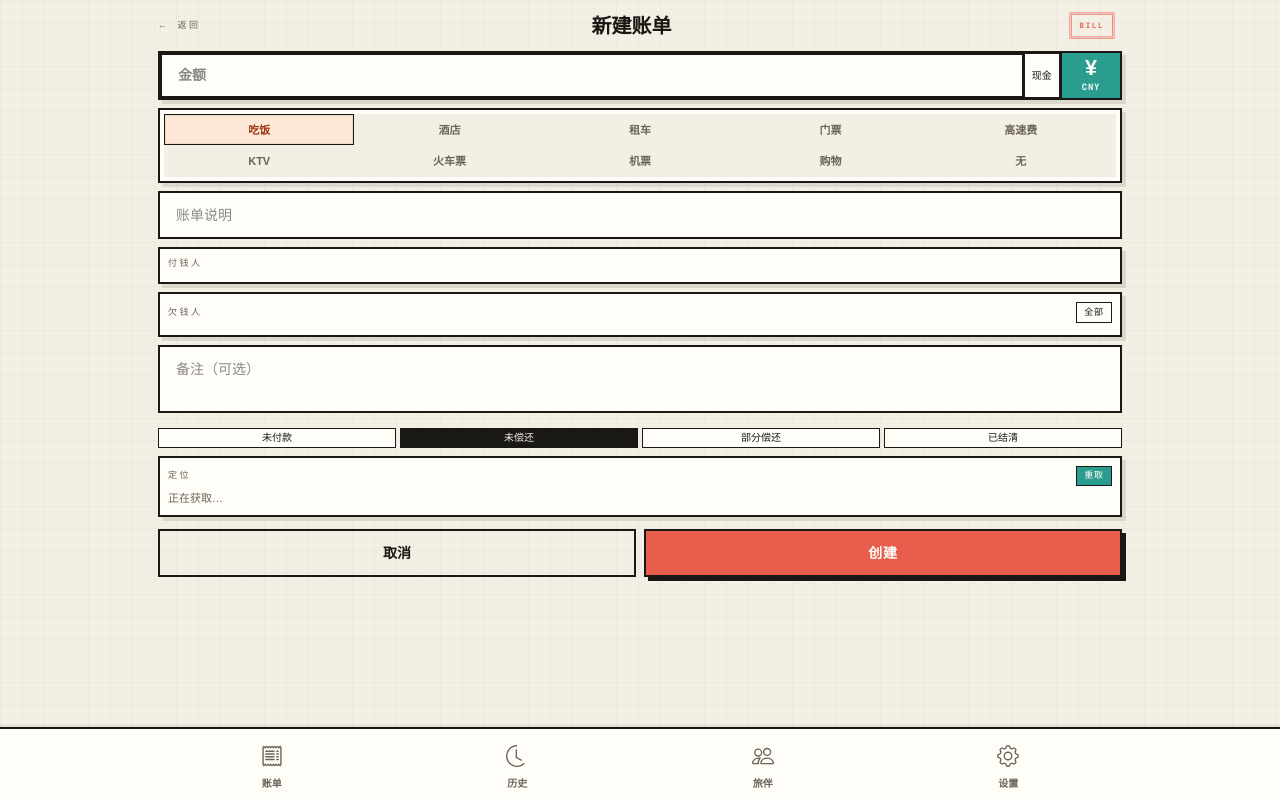
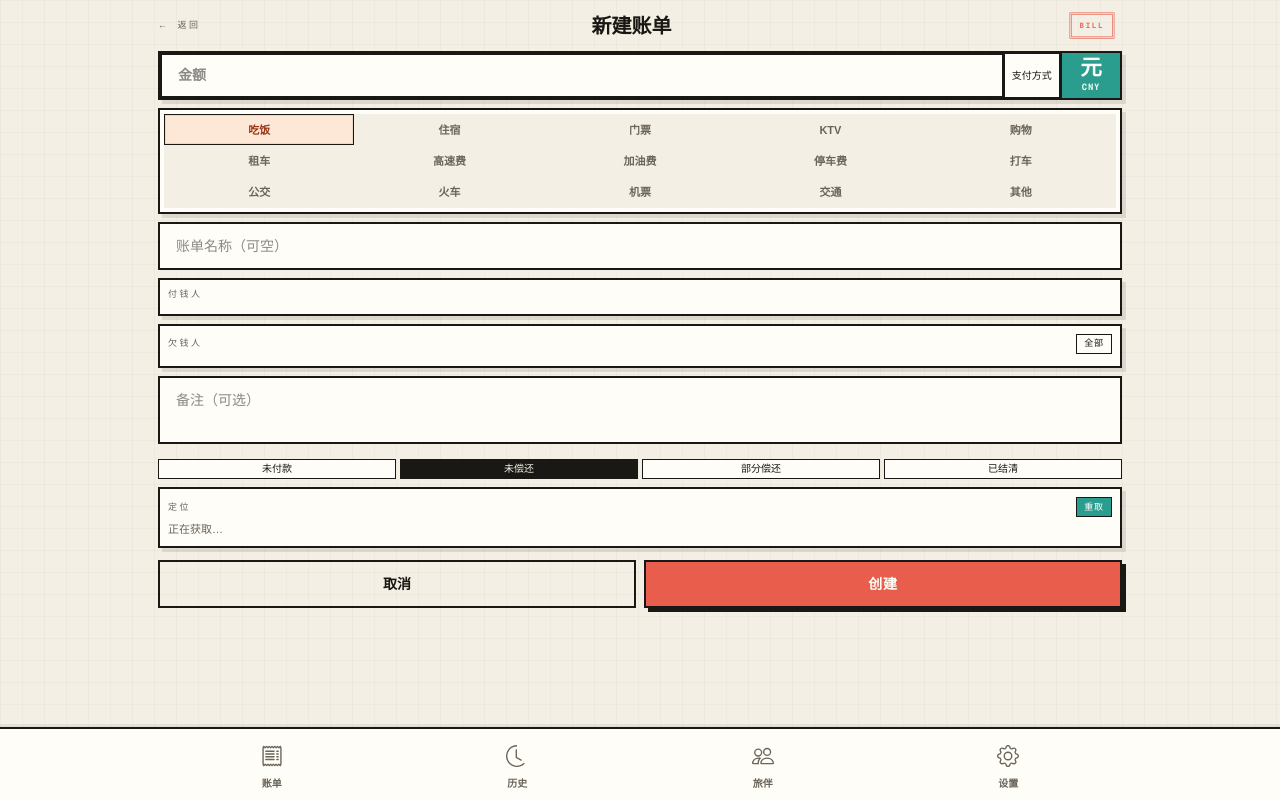
Before and after one commit to elpwc/trip_fare_calc, a Next.js app: page /bills/new in a window 1280 px wide. Built offline with nearby package versions, Linux system fonts and the light colour scheme.

Commit message:
fix: Small bugfixes

```diff
--- a/app/api/bills/route.ts
+++ b/app/api/bills/route.ts
@@ -53,7 +53,7 @@ export async function POST(request: NextRequest) {
       longitude,
     } = body;
 
-    if (!tripId || !payerId || !amount || !name || !category || !status) {
+    if (!tripId || !payerId || !amount || !category || !status) {
       return NextResponse.json({ error: 'Missing required bill fields' }, { status: 400 });
     }
 
--- a/app/bills/new/page.tsx
+++ b/app/bills/new/page.tsx
@@ -20,15 +20,20 @@ const LAST_BILL_CURRENCY_KEY = 'tripFareCalc:lastBillCurrency';
 
 const CATEGORIES = [
 	{ key: '吃饭', label: '吃饭', tone: 'meal' },
-	{ key: '酒店', label: '酒店', tone: 'hotel' },
+	{ key: '住宿', label: '住宿', tone: 'hotel' },
+	{ key: '门票', label: '门票', tone: 'ticket' },
+	{ key: 'KTV', label: 'KTV', tone: 'ktv' },
+	{ key: '购物', label: '购物', tone: 'shop' },
 	{ key: '租车', label: '租车', tone: 'car' },
-	{ key: '门票', label: '门票', tone: 'ticket' },
 	{ key: '高速费', label: '高速费', tone: 'toll' },
-	{ key: 'KTV', label: 'KTV', tone: 'ktv' },
-	{ key: '火车票', label: '火车票', tone: 'train' },
+	{ key: '加油费', label: '加油费', tone: 'gas' },
+	{ key: '停车费', label: '停车费', tone: 'park' },
+	{ key: '打车', label: '打车', tone: 'taxi' },
+	{ key: '公交', label: '公交', tone: 'bus' },
+	{ key: '火车', label: '火车', tone: 'train' },
 	{ key: '机票', label: '机票', tone: 'flight' },
-	{ key: '购物', label: '购物', tone: 'shop' },
-	{ key: '无', label: '无', tone: 'none' },
+	{ key: '交通', label: '交通', tone: 'traffic' },
+	{ key: '其他', label: '其他', tone: 'none' },
 ];
 
 const STATUSES = [
@@ -38,11 +43,17 @@ const STATUSES = [
 	{ value: 'SETTLED', label: '已结清' },
 ];
 
-const PAYMENT_METHODS = ['现金', '支付宝', '微信', '银行转账', 'PayPay', '信用卡', 'PayPal', 'ApplePay', '其他'];
+const PAYMENT_METHODS = ['任意', '现金', '支付宝', '微信', '银行转账', 'PayPay', '信用卡', 'PayPal', 'ApplePay', '其他'];
 
 export default function NewBillPage({ billId }: { billId?: string } = {}) {
 	return (
-		<Suspense fallback={<AppShell tight><div className="app-empty mt-8">加载中...</div></AppShell>}>
+		<Suspense
+			fallback={
+				<AppShell tight>
+					<div className="app-empty mt-8">加载中...</div>
+				</AppShell>
+			}
+		>
 			<NewBillPageContent billId={billId} />
 		</Suspense>
 	);
@@ -60,7 +71,7 @@ function NewBillPageContent({ billId }: { billId?: string } = {}) {
 		const saved = window.localStorage.getItem(LAST_BILL_CURRENCY_KEY);
 		return saved && CURRENCY_DEFINITIONS[saved] ? saved : 'CNY';
 	});
-	const [paymentMethod, setPaymentMethod] = useState('现金');
+	const [paymentMethod, setPaymentMethod] = useState('任意');
 	const [category, setCategory] = useState('吃饭');
 	const [billName, setBillName] = useState('');
 	const [payerId, setPayerId] = useState<string>('');
@@ -168,7 +179,7 @@ function NewBillPageContent({ billId }: { billId?: string } = {}) {
 
 	const handleCreateBill = async () => {
 		const selectedTripId = effectiveTripId || tripId;
-		if (!selectedTripId || !amount || !payerId || !billName.trim()) {
+		if (!selectedTripId || !amount || !payerId ) {
 			alert('请填写必需信息');
 			return;
 		}
@@ -249,7 +260,7 @@ function NewBillPageContent({ billId }: { billId?: string } = {}) {
 						className="settings-input min-w-0 flex-1 border-0 py-3 text-3xl font-bold shadow-none focus:shadow-none"
 					/>
 					<button type="button" onClick={() => setIsPaymentMethodModalOpen(true)} className="app-toolbar-chip shrink-0 self-stretch border-y-0 border-r-0 px-2">
-						{paymentMethod}
+						{paymentMethod === '任意' ? '支付方式' : paymentMethod}
 					</button>
 					<button type="button" onClick={() => setIsCurrencyModalOpen(true)} className="app-currency-btn" aria-label="选择币种">
 						<span className="app-currency-btn-symbol">{CURRENCY_DEFINITIONS[currency]?.symbol || '¥'}</span>
@@ -272,7 +283,7 @@ function NewBillPageContent({ billId }: { billId?: string } = {}) {
 					</div>
 				</div>
 
-				<input type="text" value={billName} onChange={(e) => setBillName(e.target.value)} placeholder="账单说明" className="settings-input py-2 text-sm" />
+				<input type="text" value={billName} onChange={(e) => setBillName(e.target.value)} placeholder="账单名称（可空）" className="settings-input py-2 text-sm" />
 
 				<div className="app-panel p-2">
 					<div className="mb-1 flex items-center justify-between">
@@ -319,12 +330,7 @@ function NewBillPageContent({ billId }: { billId?: string } = {}) {
 
 				<div className="grid grid-cols-4 gap-1">
 					{STATUSES.map((stat) => (
-						<button
-							key={stat.value}
-							type="button"
-							onClick={() => setStatus(stat.value)}
-							className={`app-toolbar-chip py-1.5 ${status === stat.value ? 'app-toolbar-chip-active' : ''}`}
-						>
+						<button key={stat.value} type="button" onClick={() => setStatus(stat.value)} className={`app-toolbar-chip py-1.5 ${status === stat.value ? 'app-toolbar-chip-active' : ''}`}>
 							{stat.label}
 						</button>
 					))}
--- a/app/settle/page.tsx
+++ b/app/settle/page.tsx
@@ -191,9 +191,7 @@ function SettlePageContent() {
 			});
 		}
 
-    return items
-      .filter((item) => !settledPairs.has(`${item.fromId}|${item.toId}`))
-      .sort((a, b) => b.amount - a.amount);
+		return items.filter((item) => !settledPairs.has(`${item.fromId}|${item.toId}`)).sort((a, b) => b.amount - a.amount);
 	}, [trip, exchangeInfo, selectedCurrency, savedRecords]);
 
 	const totalOpenAmount = useMemo(() => liveFlows.reduce((sum, item) => sum + item.amount, 0), [liveFlows]);
@@ -258,7 +256,7 @@ function SettlePageContent() {
 						))}
 					</select>
 					<button type="button" disabled={exchangeLoading} onClick={() => setRateRefreshKey((c) => c + 1)} className="app-toolbar-chip">
-            {exchangeLoading ? '汇率…' : '刷新'}
+						{exchangeLoading ? '汇率…' : '刷新汇率'}
 					</button>
 				</div>
 			</header>
@@ -301,9 +299,7 @@ function SettlePageContent() {
 									<td className="text-[#6b6458]">→</td>
 									<td className="font-semibold">{item.toName}</td>
 									<td className="app-amount text-sm">{formatAmount(item.amount, selectedCurrency)}</td>
-                  <td className="text-[10px] leading-tight text-[#6b6458]">
-                    {item.originalTotals.map((o) => `${o.currency}${o.amount.toFixed(1)}`).join(' ')}
-                  </td>
+									<td className="text-[10px] leading-tight text-[#6b6458]">{item.originalTotals.map((o) => `${o.currency}${o.amount.toFixed(1)}`).join(' ')}</td>
 									<td>
 										<button type="button" onClick={() => handleSettleItem(item)} className="app-btn-compact app-btn-compact-primary">
 											结清
@@ -379,7 +375,13 @@ function SettlePageContent() {
 
 export default function SettlePage() {
 	return (
-    <Suspense fallback={<AppShell tight><div className="app-empty mt-8">加载中...</div></AppShell>}>
+		<Suspense
+			fallback={
+				<AppShell tight>
+					<div className="app-empty mt-8">加载中...</div>
+				</AppShell>
+			}
+		>
 			<SettlePageContent />
 		</Suspense>
 	);
--- a/src/utils/currencies.ts
+++ b/src/utils/currencies.ts
@@ -11,7 +11,7 @@ export const CURRENCY_DEFINITIONS: Record<string, Currency> = {
 	CNY: {
 		code: 'CNY',
 		name: '人民币',
-		symbol: '¥',
+		symbol: '元',
 		region: '中国',
 		countryCode: 'CN',
 		suffix: '元',
@@ -43,7 +43,7 @@ export const CURRENCY_DEFINITIONS: Record<string, Currency> = {
 	JPY: {
 		code: 'JPY',
 		name: '日元',
-		symbol: '¥',
+		symbol: '円',
 		region: '日本',
 		countryCode: 'JP',
 		suffix: '円',
```
Lines whose indentation alone changed are shown as unchanged.
